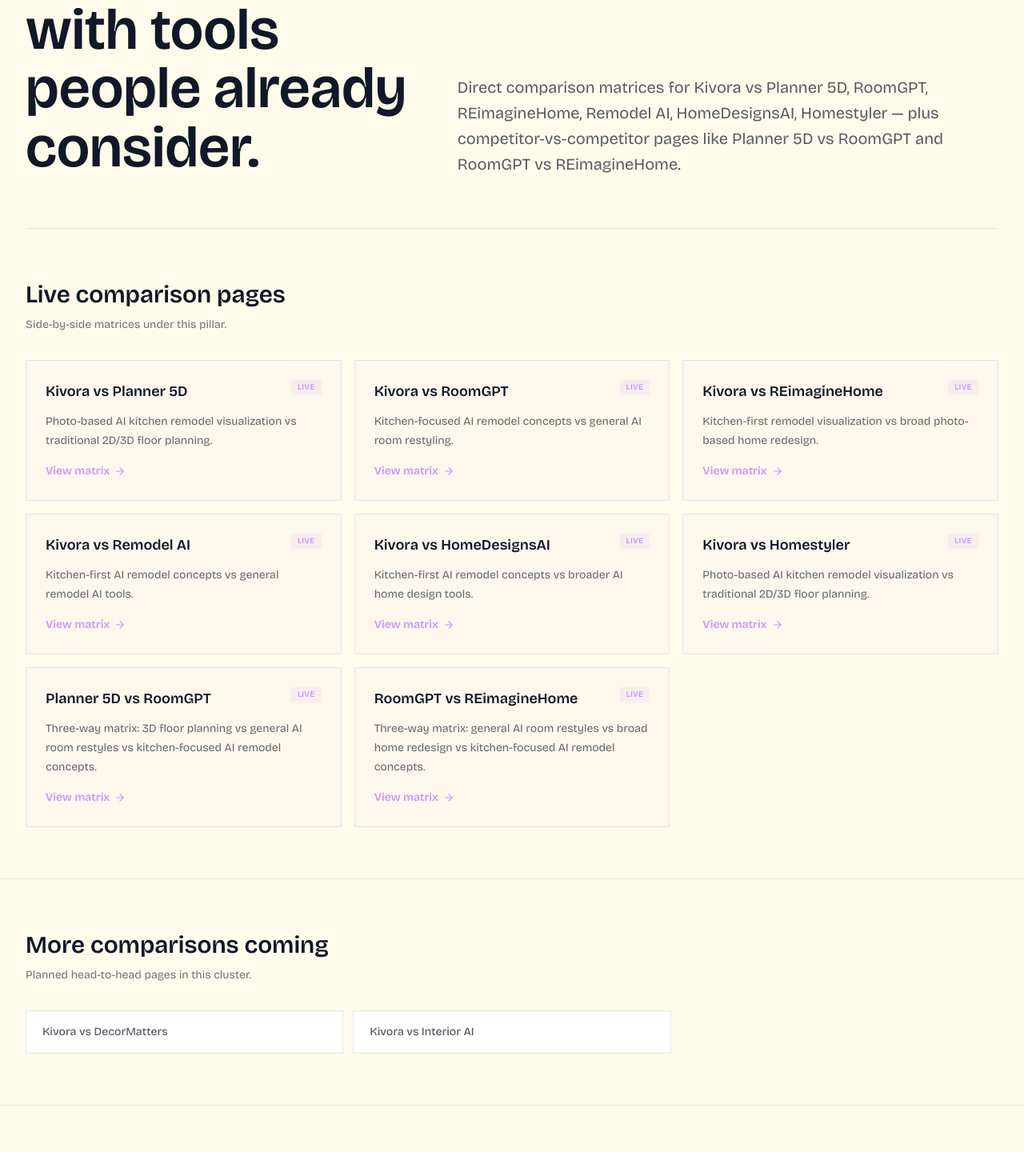
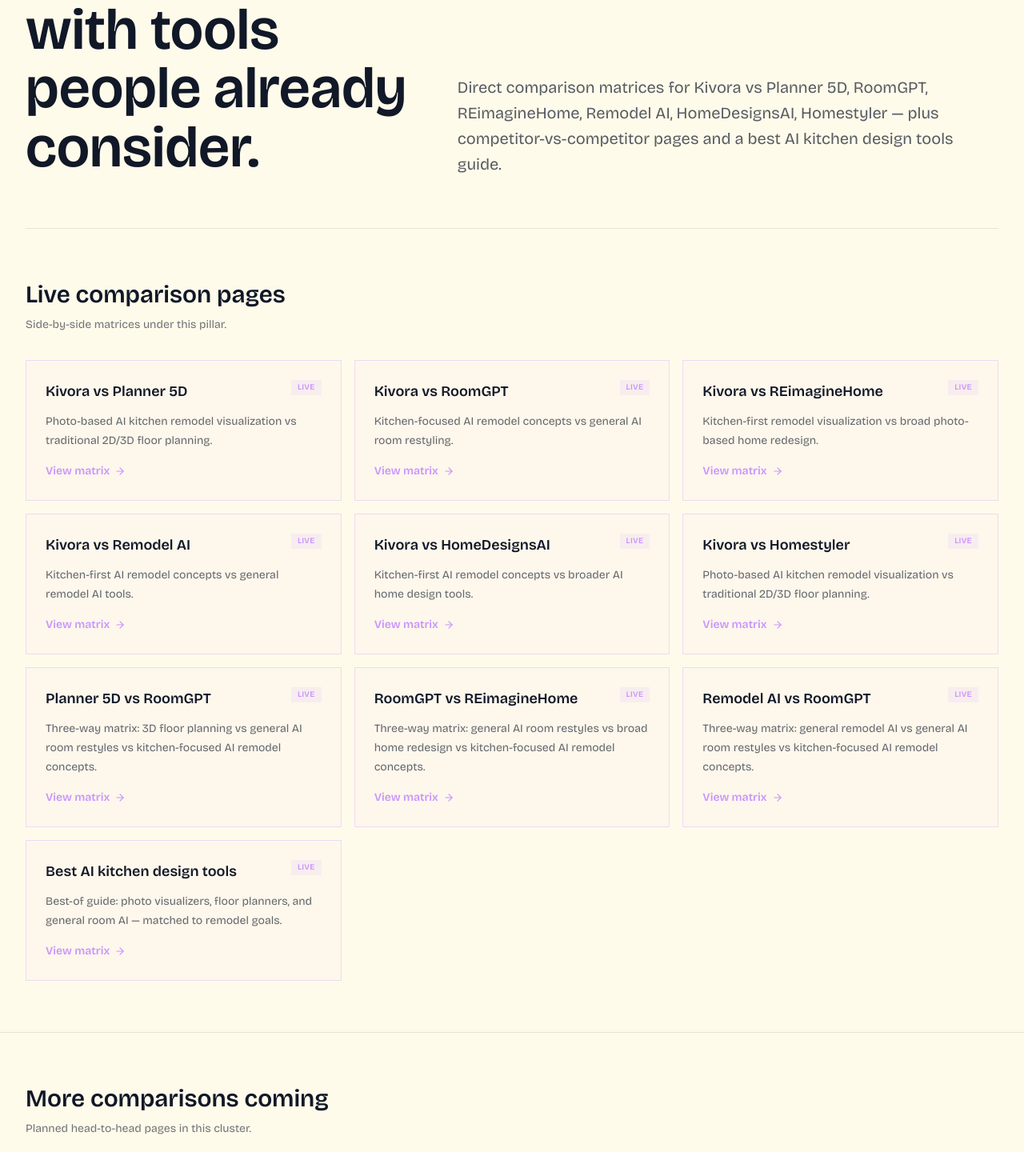
Before and after one commit to KarlGusta/kivora-next, a Next.js app: page /comparisons in a window 1280 px wide. Shown: the part 370-1810 px from the top of the page at 80% size. Built offline with nearby package versions, Linux system fonts and the light colour scheme.

Commit message:
Wire Remodel AI vs RoomGPT and Best AI kitchen design tools into comparisons and resources hubs

```diff
--- a/app/comparisons/page.jsx
+++ b/app/comparisons/page.jsx
@@ -9,16 +9,16 @@ const SITE_URL = "https://kivora.collabtower.com";
 export const metadata = {
   title: "Competitor Comparisons | Kivora vs Kitchen Design Tools",
   description:
-    "Head-to-head comparison matrices: Kivora vs Planner 5D, RoomGPT, REimagineHome, Remodel AI, HomeDesignsAI, Homestyler, plus Planner 5D vs RoomGPT and RoomGPT vs REimagineHome.",
+    "Head-to-head comparison matrices: Kivora vs Planner 5D, RoomGPT, REimagineHome, Remodel AI, HomeDesignsAI, Homestyler, plus Planner 5D vs RoomGPT, RoomGPT vs REimagineHome, Remodel AI vs RoomGPT, and best AI kitchen design tools.",
   keywords:
-    "kivora vs planner 5d, kivora vs roomgpt, kivora vs reimaginehome, planner 5d vs roomgpt, roomgpt vs reimaginehome, kitchen design comparison, competitor comparisons kivora",
+    "kivora vs planner 5d, kivora vs roomgpt, kivora vs reimaginehome, planner 5d vs roomgpt, roomgpt vs reimaginehome, remodel ai vs roomgpt, best ai kitchen design tools, kitchen design comparison, competitor comparisons kivora",
   alternates: {
     canonical: `${SITE_URL}/comparisons`,
   },
   openGraph: {
     title: "Competitor Comparisons | Kivora",
     description:
-      "Side-by-side comparison matrices for Kivora vs major kitchen design tools, plus competitor-vs-competitor pages.",
+      "Side-by-side comparison matrices for Kivora vs major kitchen design tools, plus competitor-vs-competitor pages and best-of guides.",
     url: `${SITE_URL}/comparisons`,
     siteName: "Kivora",
     type: "website",
@@ -82,6 +82,20 @@ const comparisonPages = [
       "Three-way matrix: general AI room restyles vs broad home redesign vs kitchen-focused AI remodel concepts.",
     badge: "Live",
   },
+  {
+    href: "/remodel-ai-vs-roomgpt",
+    label: "Remodel AI vs RoomGPT",
+    description:
+      "Three-way matrix: general remodel AI vs general AI room restyles vs kitchen-focused AI remodel concepts.",
+    badge: "Live",
+  },
+  {
+    href: "/best-ai-kitchen-design-tools",
+    label: "Best AI kitchen design tools",
+    description:
+      "Best-of guide: photo visualizers, floor planners, and general room AI — matched to remodel goals.",
+    badge: "Live",
+  },
 ];
 
 const comingSoon = [
@@ -118,8 +132,8 @@ export default function ComparisonsPillarPage() {
             <p className="max-w-2xl text-lg leading-8 text-kivora-ink/70 md:text-xl">
               Direct comparison matrices for Kivora vs Planner 5D, RoomGPT,
               REimagineHome, Remodel AI, HomeDesignsAI, Homestyler — plus
-              competitor-vs-competitor pages like Planner 5D vs RoomGPT and
-              RoomGPT vs REimagineHome.
+              competitor-vs-competitor pages and a best AI kitchen design tools
+              guide.
             </p>
           </div>
         </header>
--- a/app/resources/page.jsx
+++ b/app/resources/page.jsx
@@ -9,7 +9,7 @@ export const metadata = {
   description:
     "Kivora resources for AI kitchen design — guides, free remodel tools, competitor alternatives, competitor comparisons, and the AI Kitchen Design pillar for planning remodels with confidence.",
   keywords:
-    "ai kitchen design, ai kitchen designer, kitchen remodel resources, planner 5d alternatives, roomgpt alternatives, planner 5d vs roomgpt, roomgpt vs reimaginehome, kivora vs planner 5d, kivora vs roomgpt, kivora resources",
+    "ai kitchen design, ai kitchen designer, kitchen remodel resources, planner 5d alternatives, roomgpt alternatives, planner 5d vs roomgpt, roomgpt vs reimaginehome, remodel ai vs roomgpt, best ai kitchen design tools, kivora vs planner 5d, kivora vs roomgpt, kivora resources",
   alternates: {
     canonical: "https://kivora.collabtower.com/resources",
   },
@@ -42,7 +42,7 @@ const pillarPages = [
     href: "/comparisons",
     label: "Competitor Comparisons",
     description:
-      "Head-to-head comparison matrices: Kivora vs major tools, plus Planner 5D vs RoomGPT, RoomGPT vs REimagineHome, and more.",
+      "Head-to-head comparison matrices: Kivora vs major tools, plus Planner 5D vs RoomGPT, RoomGPT vs REimagineHome, Remodel AI vs RoomGPT, and best AI kitchen design tools.",
     badge: "Pillar",
   },
 ];
@@ -143,6 +143,18 @@ const clusterPages = [
     label: "RoomGPT vs REimagineHome",
     description:
       "Three-way matrix: general AI room restyles vs broad home redesign vs kitchen-focused AI remodel concepts.",
+  },
+  {
+    href: "/remodel-ai-vs-roomgpt",
+    label: "Remodel AI vs RoomGPT",
+    description:
+      "Three-way matrix: general remodel AI vs general AI room restyles vs kitchen-focused AI remodel concepts.",
+  },
+  {
+    href: "/best-ai-kitchen-design-tools",
+    label: "Best AI kitchen design tools",
+    description:
+      "Best-of guide to AI kitchen design tools — photo visualizers, floor planners, and general room AI matched to remodel goals.",
   },
 ];
 
```
